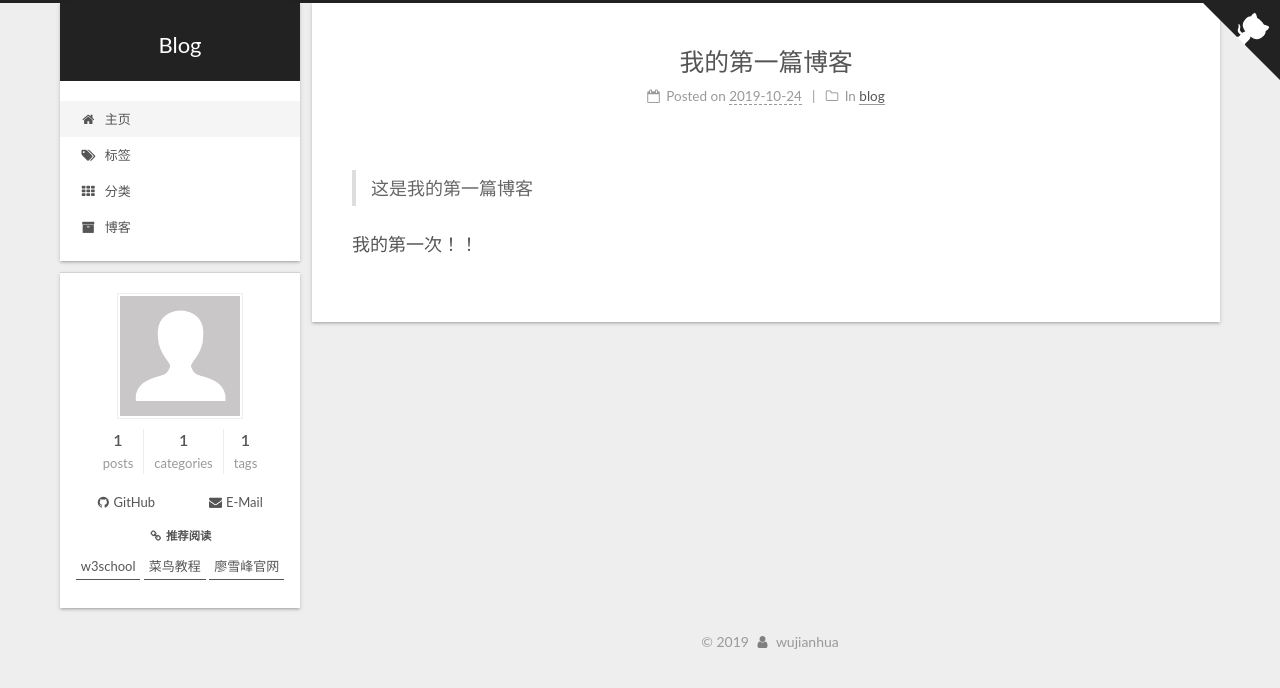
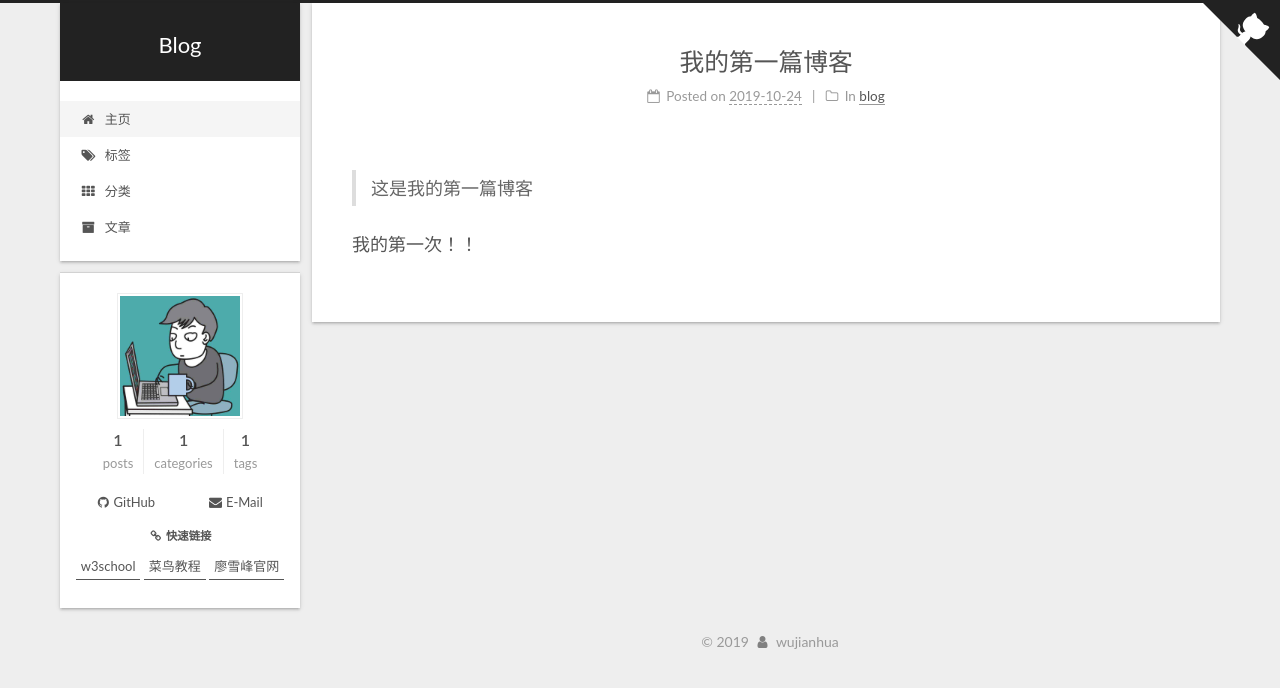
Before and after one commit to wjianhua1878/wjianhua1878.github.io, a plain HTML site: page index.html in a window 1280 px wide. Drawn offline with Linux system fonts and the light colour scheme.

Commit message:
Site updated: 2019-10-24 18:33:05

```diff
--- a/css/main.css
+++ b/css/main.css
@@ -1214,7 +1214,7 @@ pre .javascript .function {
 }
 .links-of-author a::before,
 .links-of-author span.exturl::before {
-  background: #c3b517;
+  background: #12b5ff;
   border-radius: 50%;
   content: ' ';
   display: inline-block;
--- a/index.html
+++ b/index.html
@@ -6,8 +6,8 @@
 <meta name="theme-color" content="#222">
 <meta name="generator" content="Hexo 4.0.0">
   <link rel="apple-touch-icon" sizes="180x180" href="/images/apple-touch-icon-next.png">
-  <link rel="icon" type="image/png" sizes="32x32" href="/images/favicon-32x32-next.png">
-  <link rel="icon" type="image/png" sizes="16x16" href="/images/favicon-16x16-next.png">
+  <link rel="icon" type="image/png" sizes="32x32" href="/images/favicon.jpg">
+  <link rel="icon" type="image/png" sizes="16x16" href="/images/favicon.jpg">
   <link rel="mask-icon" href="/images/logo.svg" color="#222">
 
 <link rel="stylesheet" href="/css/main.css">
@@ -151,9 +151,9 @@
     <a href="/categories/" rel="section"><i class="fa fa-fw fa-th"></i>分类</a>
 
   </li>
-        <li class="menu-item menu-item-博客">
+        <li class="menu-item menu-item-文章">
 
-    <a href="/archives/" rel="section"><i class="fa fa-fw fa-archive"></i>博客</a>
+    <a href="/archives/" rel="section"><i class="fa fa-fw fa-archive"></i>文章</a>
 
   </li>
   </ul>
@@ -187,7 +187,7 @@
     <link itemprop="mainEntityOfPage" href="http://yoursite.com/2019/10/24/index/">
 
     <span hidden itemprop="author" itemscope itemtype="http://schema.org/Person">
-      <meta itemprop="image" content="/images/avatar.gif">
+      <meta itemprop="image" content="/images/favicon.jpg">
       <meta itemprop="name" content="">
       <meta itemprop="description" content="">
     </span>
@@ -291,7 +291,7 @@
       <div class="site-overview-wrap sidebar-panel">
         <div class="site-author motion-element" itemprop="author" itemscope itemtype="http://schema.org/Person">
   <img class="site-author-image" itemprop="image" alt=""
-    src="/images/avatar.gif">
+    src="/images/favicon.jpg">
   <p class="site-author-name" itemprop="name"></p>
   <div class="site-description" itemprop="description"></div>
 </div>
@@ -327,7 +327,7 @@
   <div class="links-of-blogroll motion-element">
     <div class="links-of-blogroll-title">
       <i class="fa fa-fw fa-link"></i>
-      推荐阅读
+      快速链接
     </div>
     <ul class="links-of-blogroll-list">
         <li class="links-of-blogroll-item">
```
Also changed, not shown: 2019/10/24/index/index.html (+7 -7 lines), archives/2019/10/index.html (+6 -6 lines), archives/2019/index.html (+6 -6 lines), archives/index.html (+6 -6 lines), categories/blog/index.html (+6 -6 lines), categories/index.html (+7 -7 lines), tags/blog/index.html (+6 -6 lines), images/favicon.jpg (added).
